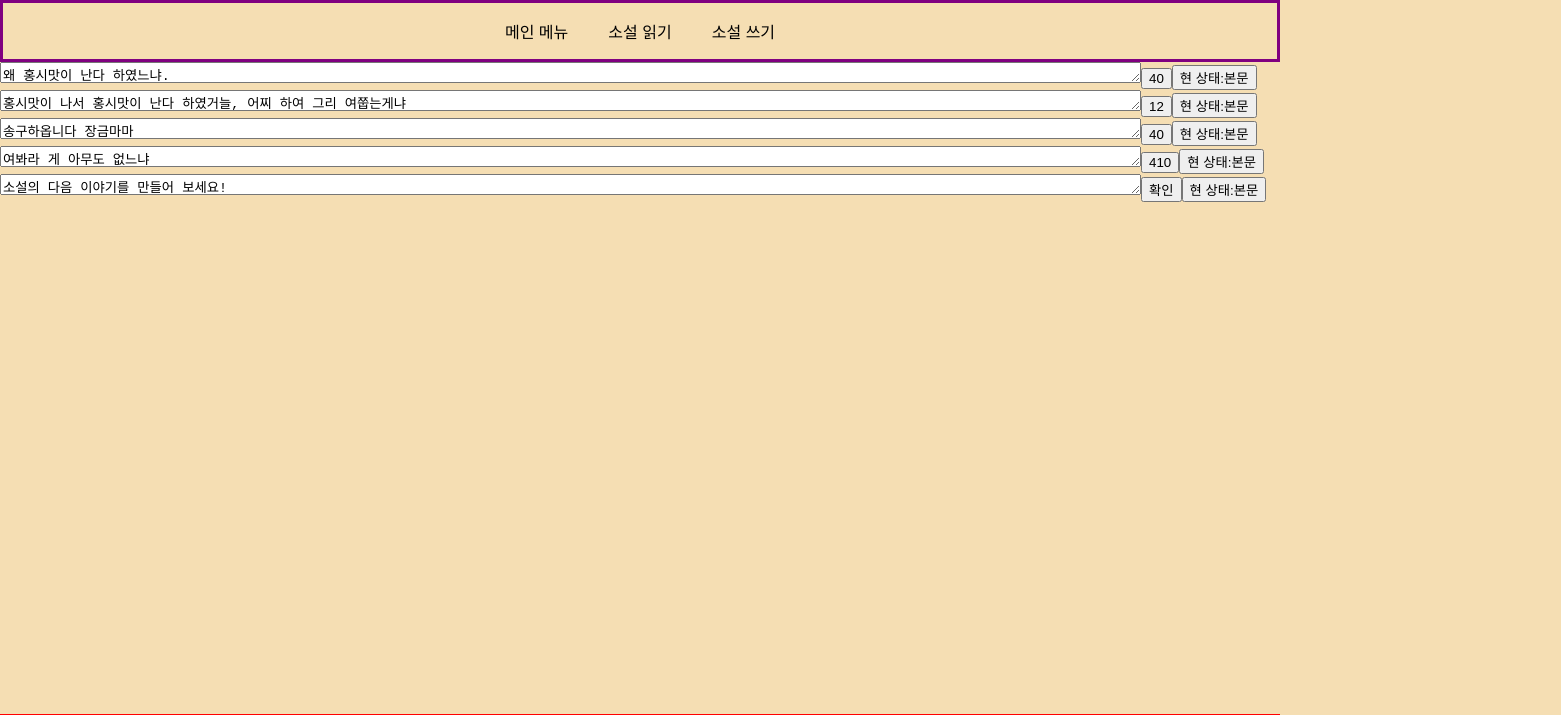
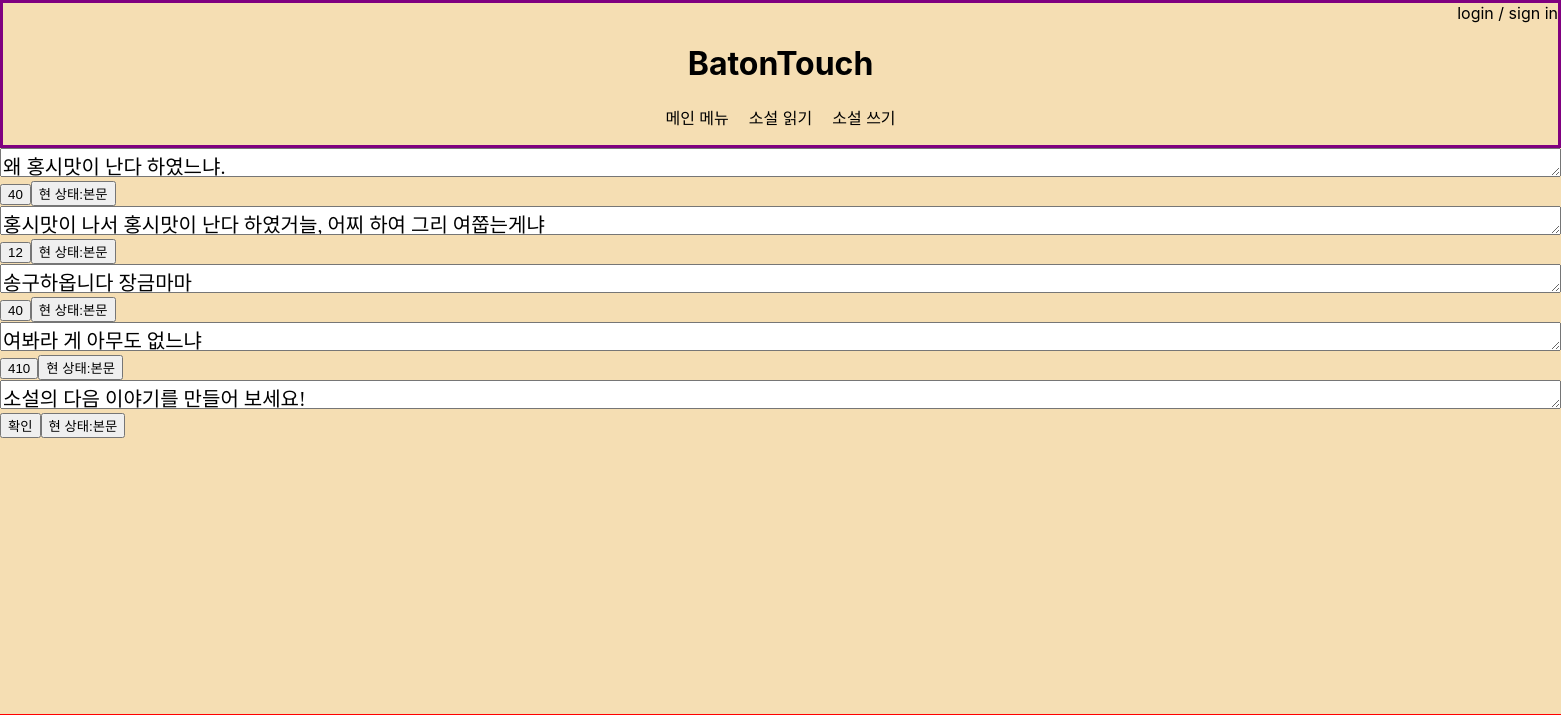
Before and after one commit to hagukin/BatonTouch, a React (Create React App) app in the folder 프론트엔드/프로토타입/my-app/: page /readNovel in a window 1280 px wide. Shown: the top 715 px of the page, 1561 px wide, since content can reach past the window. Built offline with nearby package versions, Linux system fonts and the light colour scheme.

Commit message:
폰트와 css변경

```diff
--- a/프론트엔드/프로토타입/my-app/src/App.css
+++ b/프론트엔드/프로토타입/my-app/src/App.css
@@ -9,6 +9,25 @@ body {
   margin: 0;
 }
 
+header {
+  border: solid 3px purple;
+  text-align: center;
+}
+
+a {
+  text-decoration: none;
+  color: black;
+}
+
+ul{
+  -webkit-padding-start: 0px;
+}
+
+textarea{
+  font-family: 'Nanum Pen Script', cursive;
+  font-size: 20px;
+}
+
 .grid_container {
   height: 100%;
   display: grid;
@@ -16,40 +35,13 @@ body {
   grid-template-rows: auto 1fr auto;
 }
 
-header {
-  border: solid 3px purple;
+.selectmode li{
+  display: inline;
+  padding: 0px 10px;
 }
 
-ul {
-  /* flex setting */
-
-  /* height: 50px; */
-}
-
-.selectmode {
-  display: flex;
-  flex-flow: row nowrap;
-  justify-content: center;
-  align-items: stretch;
-
-  padding: 0;
-  text-align: center;
-}
-
-.selectmode li {
-  list-style: none;
-  display: inline;
-  margin-inline: 20px;
-  text-decoration: none;
-}
-
-.selectmode :nth-child(1) {
-  /* margin-left: 50px; */
-}
-
-a {
-  text-decoration: none;
-  color: black;
+.topwrapper{
+  text-align: right;
 }
 
 #about {
@@ -60,14 +52,6 @@ a {
   text-align: center;
 }
 
-#nothing {
-  flex: 1 1 auto;
-}
-
-#sect {
-  border: solid 3px green;
-  /* height: 200px; */
-}
 
 #footer {
   align-self: end;
@@ -75,22 +59,9 @@ a {
   height: 50px;
   text-align: center;
   padding-top: 30px;
+  font-family: 'Nanum Pen Script', cursive;
+  font-size: 25px;
 }
 
-.SentenceFlex {
-  display: flex;
-  flex-flow: row nowrap;
-  justify-content: space-around;
-}
 
-.SentenceFlex textarea {
-  background-color: transparent;
-  border: 0;
-  resize: none;
-  text-align: center;
-}
-
-.SentenceFlex input {
-  background-color: transparent;
-  border: 0;
-}
+@import url('https://fonts.googleapis.com/css2?family=Nanum+Pen+Script&display=swap');
--- a/프론트엔드/프로토타입/my-app/src/App.js
+++ b/프론트엔드/프로토타입/my-app/src/App.js
@@ -22,6 +22,10 @@ class App extends Component {
       <div className="App grid_container">
         <Route path="/">
           <header>
+            <div className="topwrapper">
+              <span id="loginNav">login / sign in</span>
+            </div>
+            <h1 id="HomepageTitle">BatonTouch</h1>
             <TOC></TOC>
           </header>
         </Route>
--- a/프론트엔드/프로토타입/my-app/src/components/readNovel/Footer.js
+++ b/프론트엔드/프로토타입/my-app/src/components/readNovel/Footer.js
@@ -2,7 +2,7 @@ import React, { Component } from "react";
 
 class Footer extends Component {
   render() {
-    return <footer id="footer">Special Thanks: Yoon Sung Woo / Park Joon suk / Kim Ha Gook / Cho Ha Bin</footer>;
+    return <footer id="footer">Special Thanks: Yoon SungWoo / Park Joonsuk / Kim HaGook / Cho HaBin</footer>;
   }
 }
 
--- a/프론트엔드/프로토타입/my-app/src/components/showNovel/showNovel.js
+++ b/프론트엔드/프로토타입/my-app/src/components/showNovel/showNovel.js
@@ -22,6 +22,7 @@ class ShowNovel extends Component{
                 writeMain:this.state.novelList[i].contents,
                 writeCmt:"임시 주석",
                 recomm: this.state.novelList[i].recommend,
+                id:this.state.novelList[i].id,
             })
         }
         return(
```
